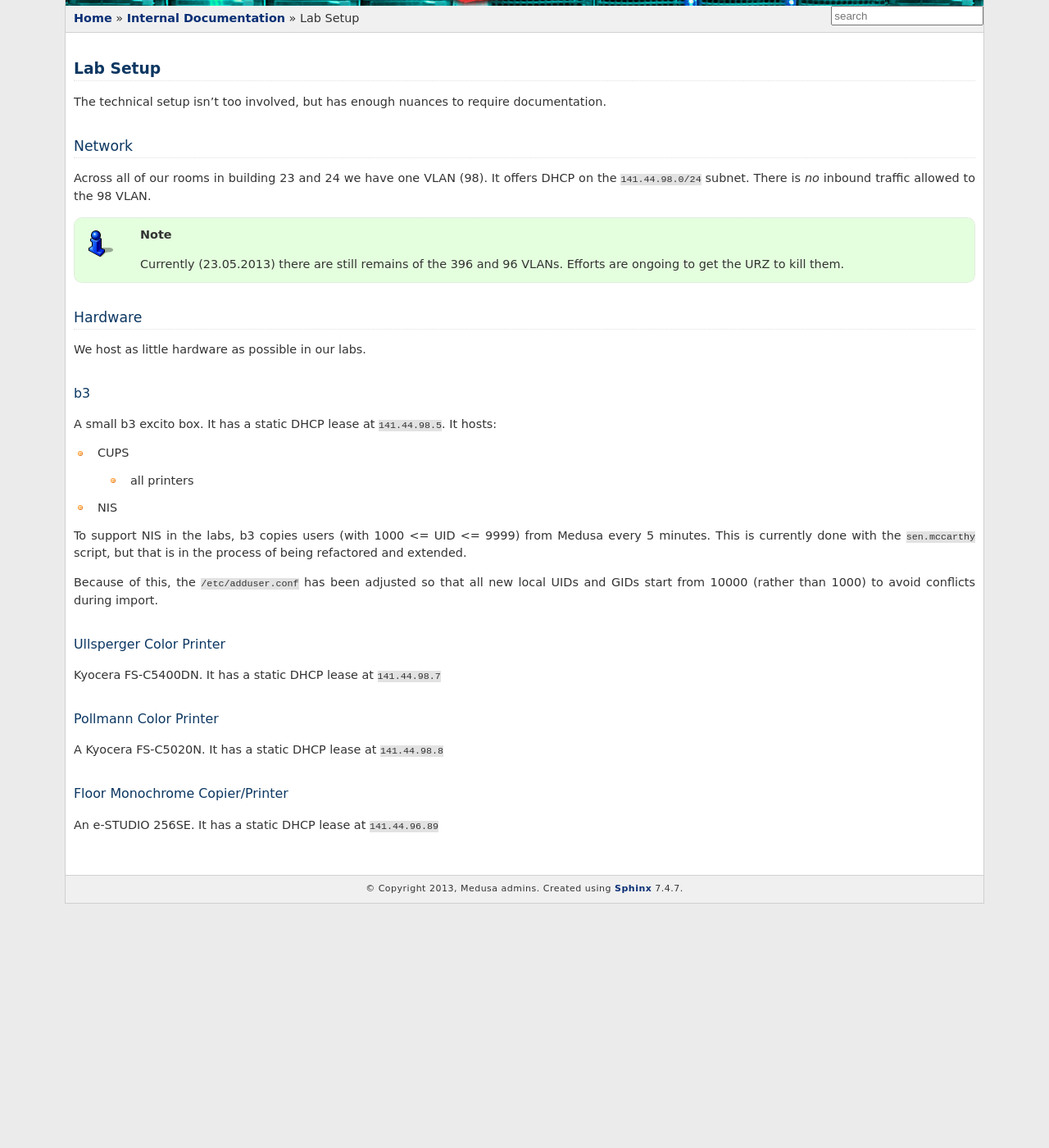
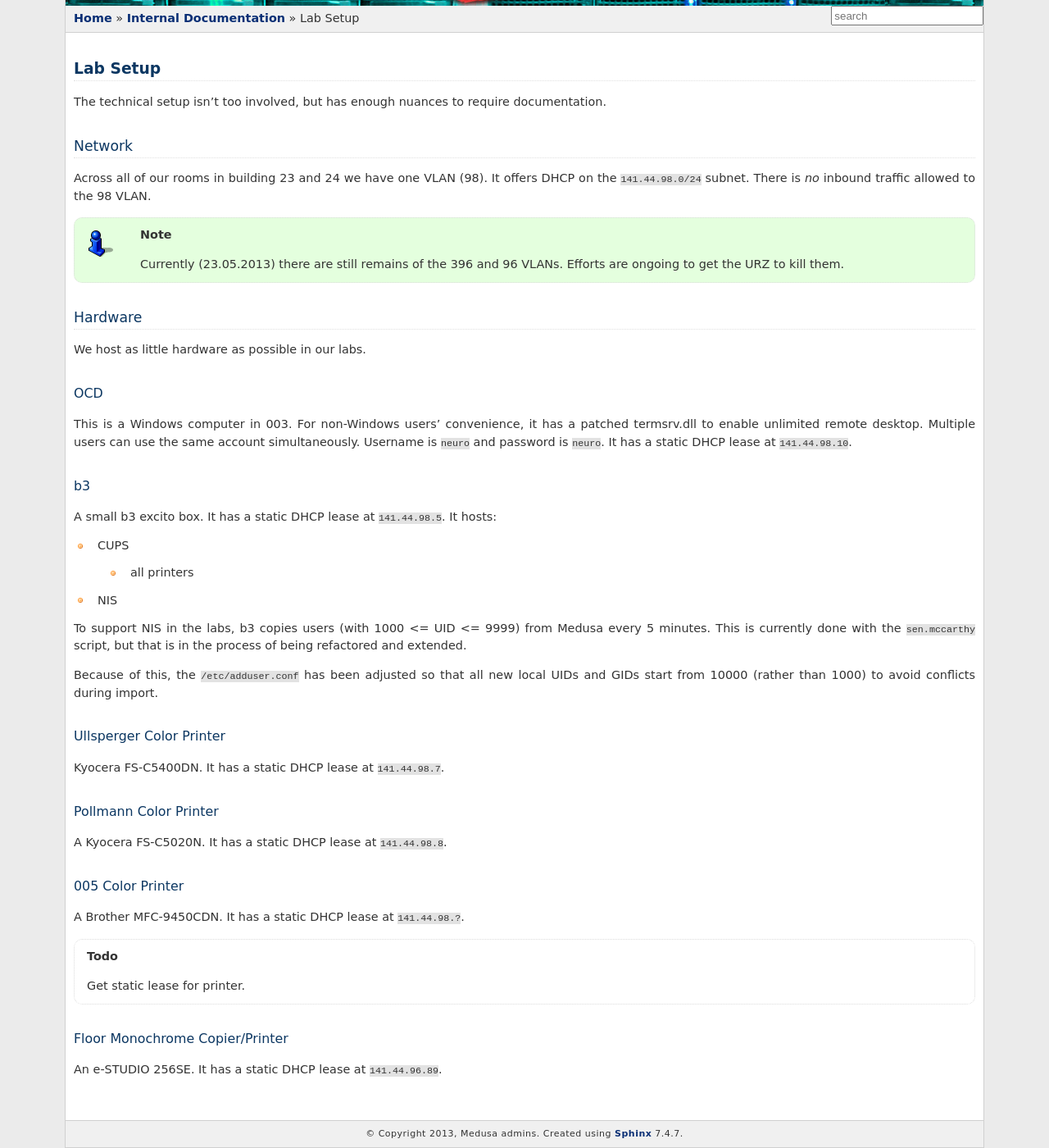
Before and after one commit to psychoinformatics-de/ipsy-docs, a Sphinx documentation site: the page built from source/internal/lab_info.rst, in a window 1280 px wide and 1400 px high, scrolled down 95 px. Shown: the whole window at 82% size. Built offline with Sphinx 7.4.7, drawn with Linux system fonts in a browser that asks for light colours; formulas are drawn with MathJax 3; before the commit the page ends 1197 px from its top, so only the background shows below that.

Commit message:
Add info about RDP on Windows comp; added 005 printer; small formatting fixes

```diff
--- a/source/internal/lab_info.rst
+++ b/source/internal/lab_info.rst
@@ -20,6 +20,13 @@ Hardware
 ========
 We host as little hardware as possible in our labs.
 
+OCD
+---
+This is a Windows computer in 003. For non-Windows users' convenience, it has a patched
+termsrv.dll to enable unlimited remote desktop. Multiple users can use the same account
+simultaneously. Username is ``neuro`` and password is ``neuro``. It has a static DHCP
+lease at ``141.44.98.10``.
+
 b3
 --
 A small b3 excito box. It has a static DHCP lease at ``141.44.98.5``. It hosts:
@@ -39,12 +46,18 @@ from 10000 (rather than 1000) to avoid conflicts during import.
 
 Ullsperger Color Printer
 ------------------------
-Kyocera FS-C5400DN. It has a static DHCP lease at ``141.44.98.7``
+Kyocera FS-C5400DN. It has a static DHCP lease at ``141.44.98.7``.
 
 Pollmann Color Printer
 ----------------------
-A Kyocera FS-C5020N. It has a static DHCP lease at ``141.44.98.8``
+A Kyocera FS-C5020N. It has a static DHCP lease at ``141.44.98.8``.
+
+005 Color Printer
+-----------------
+A Brother MFC-9450CDN. It has a static DHCP lease at ``141.44.98.?``.
+
+.. todo:: Get static lease for printer.
 
 Floor Monochrome Copier/Printer
 -------------------------------
-An e-STUDIO 256SE. It has a static DHCP lease at ``141.44.96.89``
+An e-STUDIO 256SE. It has a static DHCP lease at ``141.44.96.89``.
```
